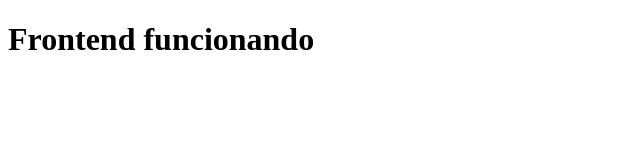
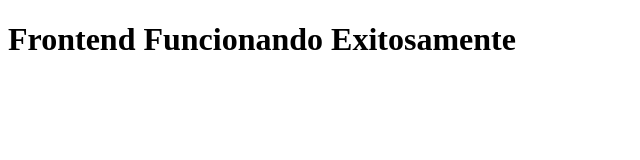
Before and after one commit to juanbedoya1603/JARDIN-KAJUBVA, a plain HTML site: page frontend/index.html in a window 1280 px wide. Shown: the whole page, without its empty margins (0-640 px from the left). Drawn offline with Linux system fonts and the light colour scheme.

Commit message:
Cambie titulo del index

```diff
--- a/frontend/index.html
+++ b/frontend/index.html
@@ -5,6 +5,6 @@
   <title>Proyecto Final - Docker</title>
 </head>
 <body>
-  <h1>Frontend funcionando </h1>
+  <h1>Frontend Funcionando Exitosamente</h1>
 </body>
 </html>
```
